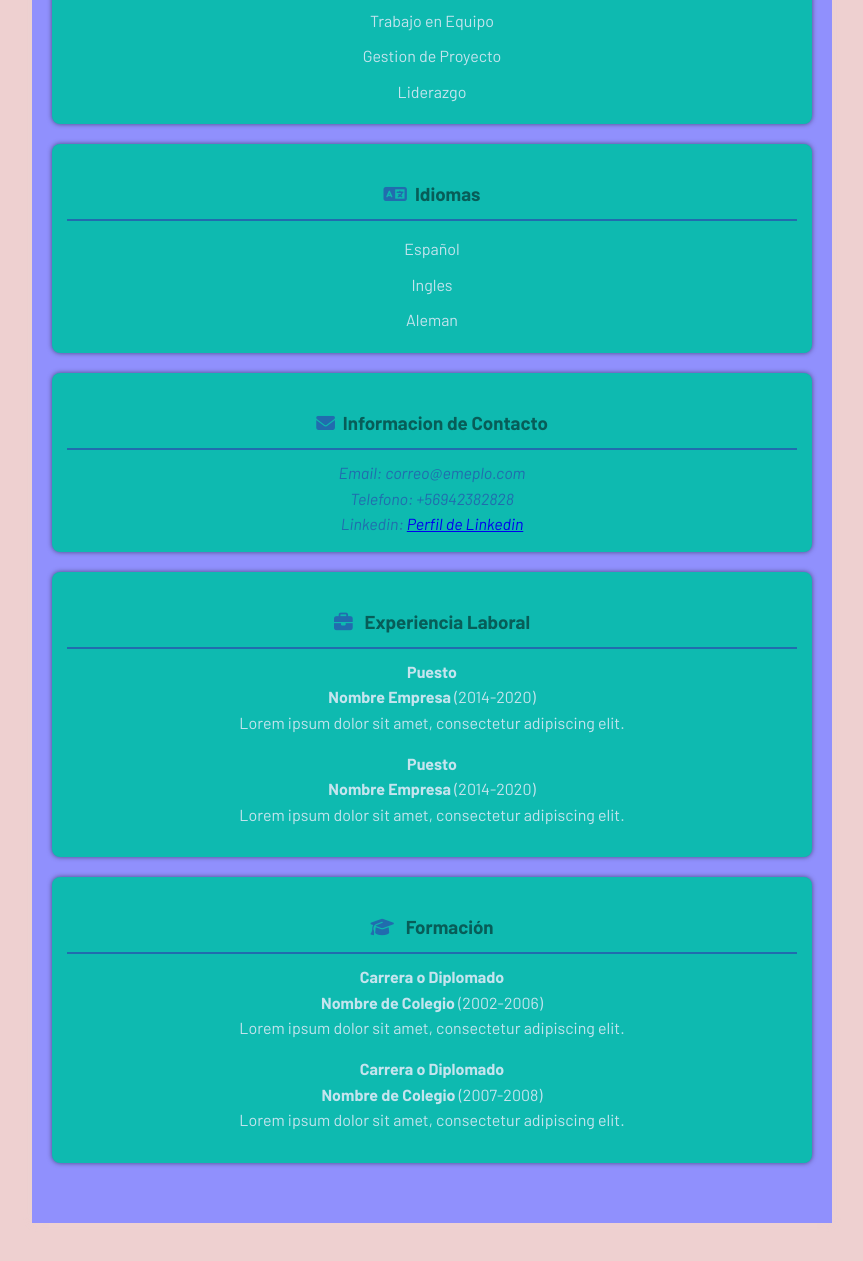
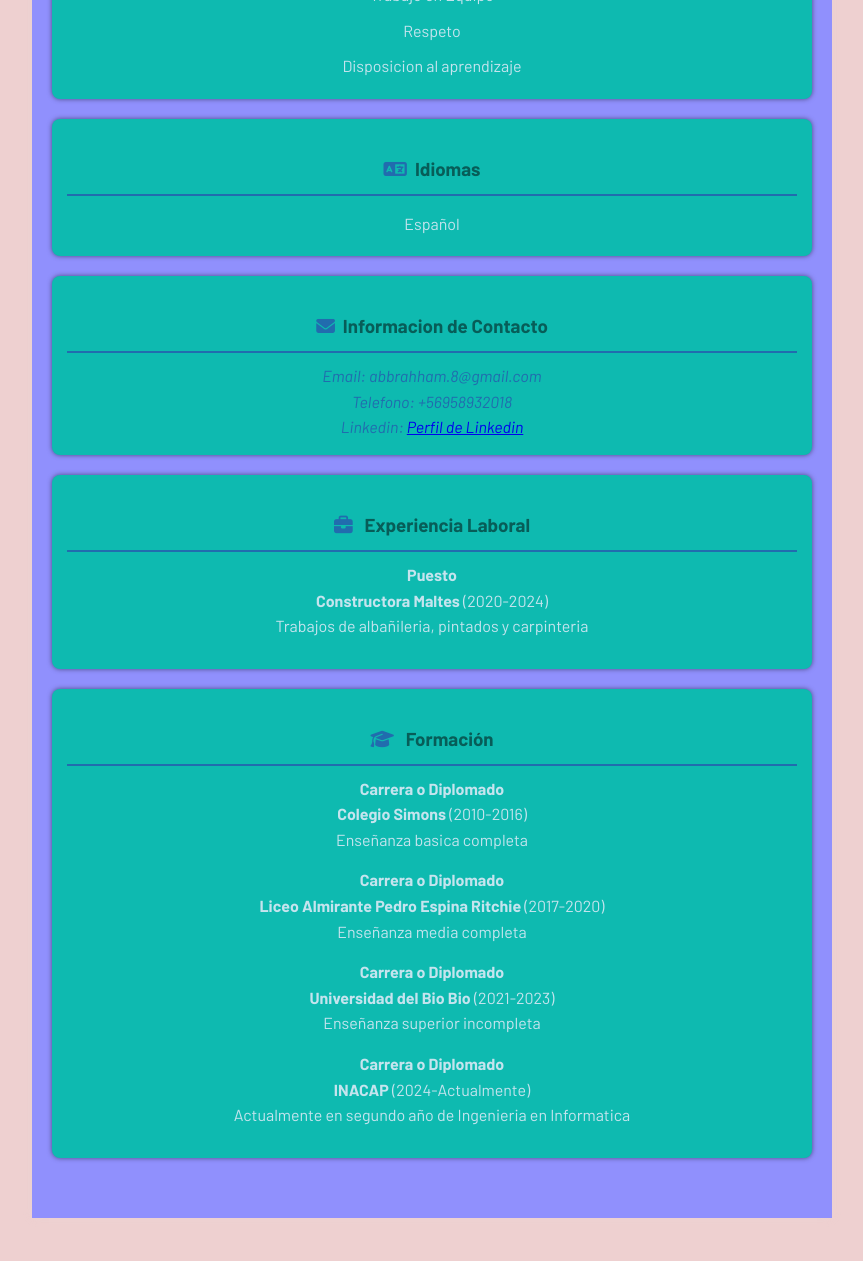
Before and after one commit to Abrahamfmm/Clase-3-miercoles, a plain HTML site: page index.html in a window 1280 px wide. Shown: the part 885-2146 px from the top of the page, without its empty margins (208-1071 px from the left). Drawn offline with Linux system fonts and the light colour scheme.

Commit message:
Actualizacion con informacion perxsonal

```diff
--- a/index.html
+++ b/index.html
@@ -21,16 +21,17 @@
             <section>
                 <h3>Perfil Profesional</h3>
                 <hr>
-                <p>Lorem ipsum dolor sit amet consectetur adipisicing elit. Quia delectus obcaecati, reprehenderit culpa,
-                    quod ipsum illum consequatur ab earum optio dolor natus distinctio sint soluta voluptatum atque, aliquam praesentium? Voluptas.</p>
+                <p> Actualmente Estudiante Ingenieria en Informatica en INACAP con 22 años. Tengo experiencia en el area de la construccion.
+                    Estudie un año como ingeniero en construccion en la universidad del Bio Bio.
+                </p>
             </section>
             <section>
             <h3><i class="fas fa-cogs"></i>Habilidades</h3>
             <hr>
             <ul>
                 <li> Trabajo en Equipo</li>
-                <li> Gestion de Proyecto</li>
-                <li> Liderazgo</li>
+                <li> Respeto</li>
+                <li> Disposicion al aprendizaje</li>
             </ul>
             </section>
             <section>
@@ -38,17 +39,15 @@
                 <hr>
                 <ul>
                     <li>Español</li>
-                    <li>Ingles</li>
-                    <li>Aleman</li>
                 </ul>
             </section>
             <section>
                 <h3><i class="fas fa-envelope"></i>Informacion de Contacto</h3>
                 <hr>
                 <address>
-                    <p>Email: correo@emeplo.com</p>
-                    <p>Telefono: +56942382828</p>
-                    <p>Linkedin: <a href="#">Perfil de Linkedin</a></p>
+                    <p>Email: abbrahham.8@gmail.com</p>
+                    <p>Telefono: +56958932018</p>
+                    <p>Linkedin: <a href="https://www.linkedin.com/in/abraham-maltés-mardonez-19723b253/">Perfil de Linkedin</a></p>
                 </address>
             </section>
             <section>
@@ -56,13 +55,8 @@
                 <hr>
                 <article>
                     <h4>Puesto</h4>
-                    <p><strong>Nombre Empresa</strong> (2014-2020)</p>
-                    <p>Lorem ipsum dolor sit amet, consectetur adipiscing elit.</p>
-                </article>
-                <article>
-                    <h4>Puesto</h4>
-                    <p><strong>Nombre Empresa</strong> (2014-2020)</p>
-                    <p>Lorem ipsum dolor sit amet, consectetur adipiscing elit.</p>
+                    <p><strong>Constructora Maltes</strong> (2020-2024)</p>
+                    <p>Trabajos de albañileria, pintados y carpinteria</p>
                 </article>
             </section>
 
@@ -71,13 +65,23 @@
                 <hr>
                 <article>
                     <h4>Carrera o Diplomado</h4>
-                    <p><strong>Nombre de Colegio</strong> (2002-2006)</p>
-                    <p>Lorem ipsum dolor sit amet, consectetur adipiscing elit.</p>
+                    <p><strong>Colegio Simons</strong> (2010-2016)</p>
+                    <p> Enseñanza basica completa</p>
                 </article>
                 <article>
                     <h4>Carrera o Diplomado</h4>
-                    <p><strong>Nombre de Colegio</strong> (2007-2008)</p>
-                    <p>Lorem ipsum dolor sit amet, consectetur adipiscing elit.</p>
+                    <p><strong>Liceo Almirante Pedro Espina Ritchie</strong> (2017-2020)</p>
+                    <p>Enseñanza media completa</p>
+                </article>
+                <article>
+                    <h4>Carrera o Diplomado</h4>
+                    <p><strong>Universidad del Bio Bio</strong> (2021-2023)</p>
+                    <p> Enseñanza superior incompleta</p>
+                </article>
+                <article>
+                    <h4>Carrera o Diplomado</h4>
+                    <p><strong>INACAP</strong> (2024-Actualmente)</p>
+                    <p> Actualmente en segundo año de Ingenieria en Informatica</p>
                 </article>
             </section>
         </main>
```
